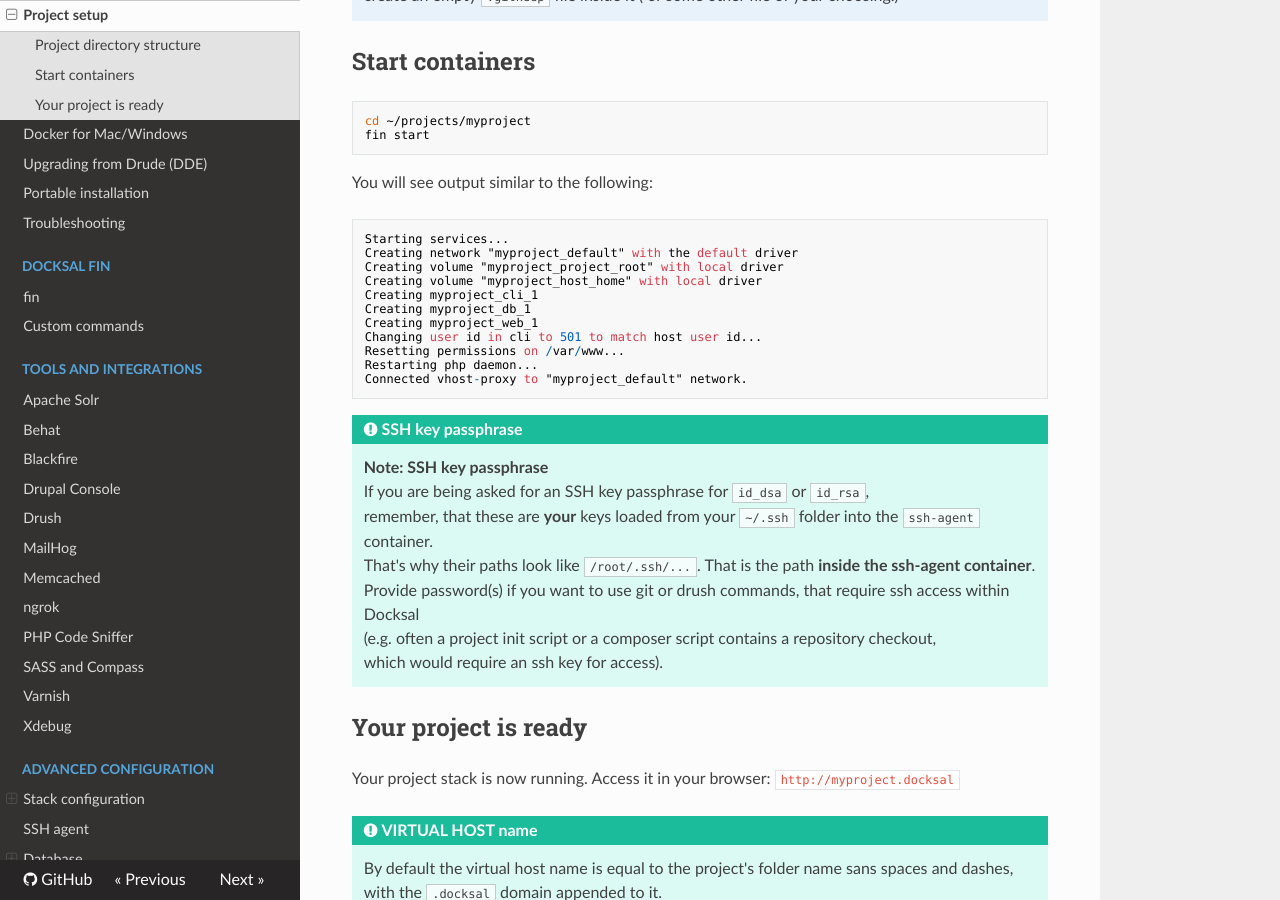
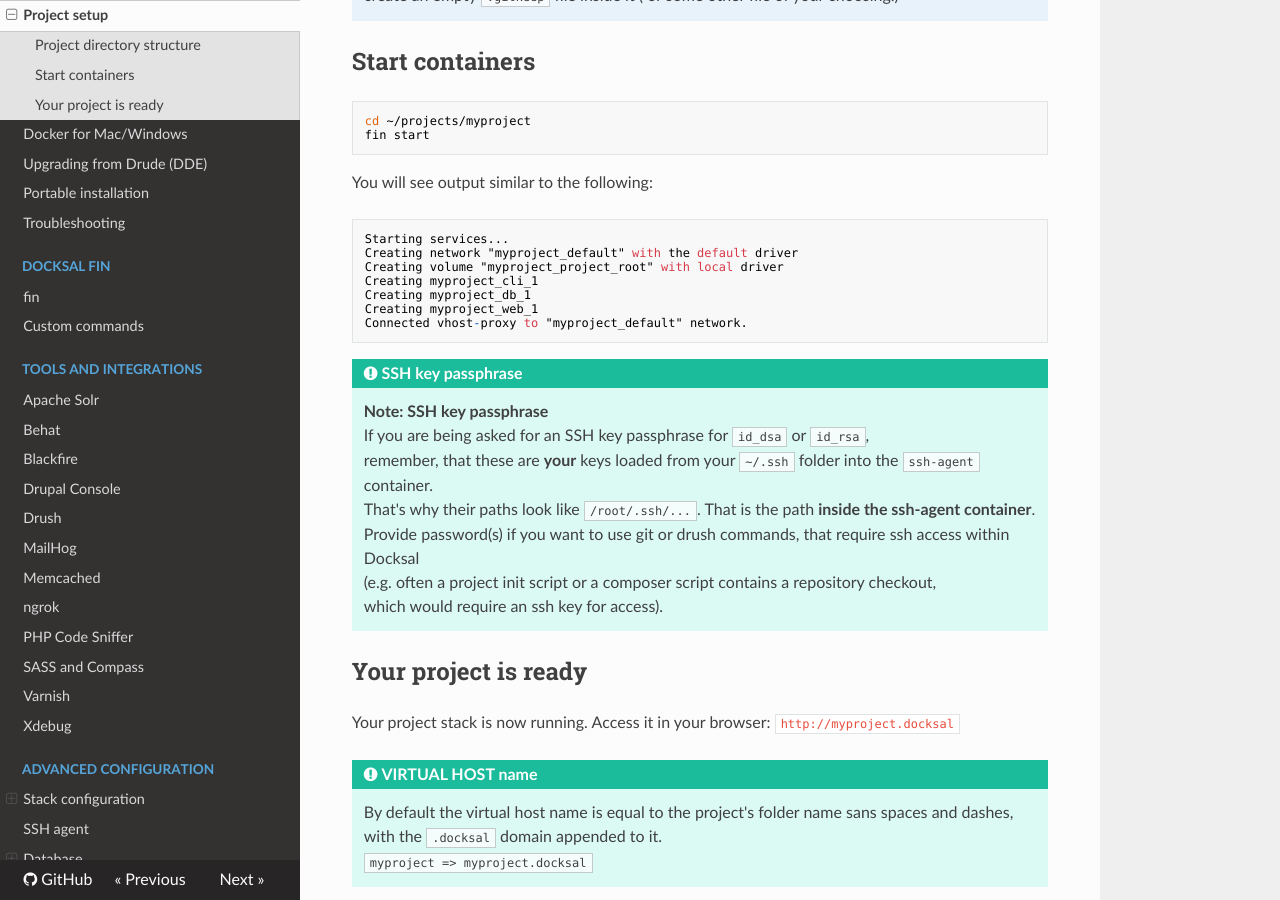
Before and after one commit to docksal/docksal, an MkDocs documentation site: the page built from docs/getting-started/project-setup.md, in a window 1280 px wide and 900 px high, scrolled down 721 px. Built offline with MkDocs 1.6.1, drawn with Linux system fonts in a browser that asks for light colours; nearby versions of some CDN libraries; old or Windows-style settings are respelled for this version of MkDocs.

Commit message:
Getting rid of the host_home volume

````diff
--- a/docs/getting-started/project-setup.md
+++ b/docs/getting-started/project-setup.md
@@ -36,13 +36,9 @@ You will see output similar to the following:
 Starting services...
 Creating network "myproject_default" with the default driver
 Creating volume "myproject_project_root" with local driver
-Creating volume "myproject_host_home" with local driver
 Creating myproject_cli_1
 Creating myproject_db_1
 Creating myproject_web_1
-Changing user id in cli to 501 to match host user id...
-Resetting permissions on /var/www...
-Restarting php daemon...
 Connected vhost-proxy to "myproject_default" network.
 ```
 
````
Also changed, not shown: docs/advanced/stack-config.md (+0 -10 lines), 8 other files.
